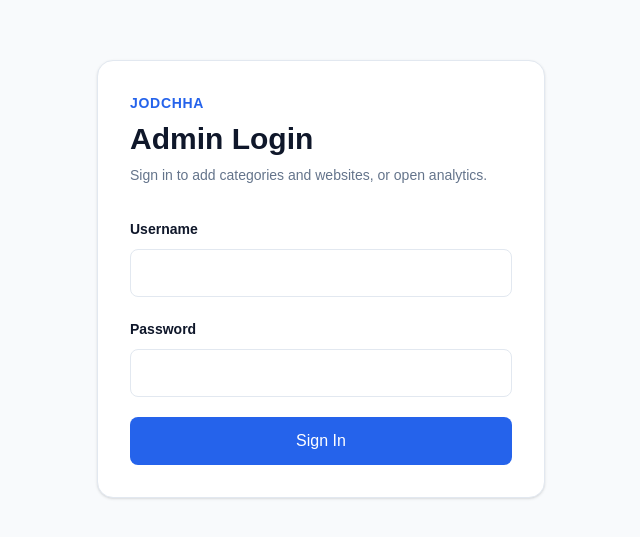
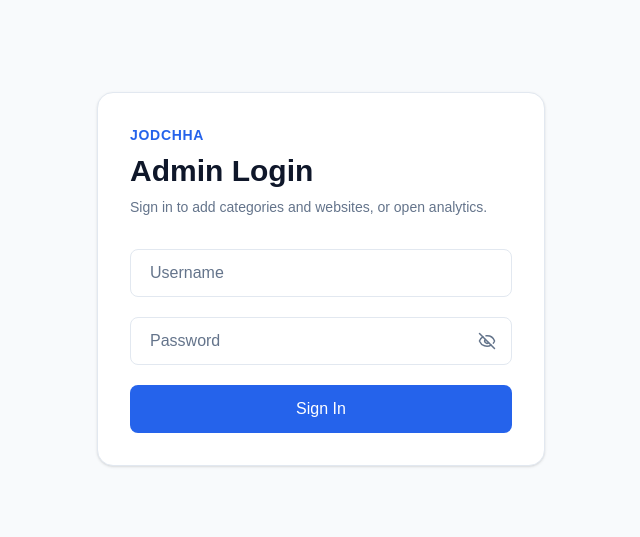
Before and after one commit to sameer9860/Jodchha, a Next.js app in the folder frontend/: page /admin/login in a window 1280 px wide. Shown: the part 121-658 px from the top of the page, without its empty margins (319-959 px from the left). Built offline with nearby package versions, Linux system fonts and the light colour scheme; no server answers.

Commit message:
Improve admin login form

```diff
--- a/frontend/app/admin/login/page.tsx
+++ b/frontend/app/admin/login/page.tsx
@@ -2,6 +2,7 @@
 
 import { FormEvent, useState } from "react";
 import { useRouter } from "next/navigation";
+import { Eye, EyeOff } from "lucide-react";
 
 import { ApiError, loginAdmin } from "@/lib/api";
 
@@ -12,6 +13,7 @@ export default function AdminLoginPage() {
 
   const [username, setUsername] = useState("");
   const [password, setPassword] = useState("");
+  const [showPassword, setShowPassword] = useState(false);
   const [error, setError] = useState("");
   const [loading, setLoading] = useState(false);
   const [nextPath, setNextPath] = useState("/admin");
@@ -62,42 +64,55 @@ export default function AdminLoginPage() {
         </div>
 
         <form onSubmit={handleSubmit} className="space-y-5">
-          <div>
-            <label
-              htmlFor="username"
-              className="text-sm font-semibold text-[var(--foreground)]"
-            >
-              Username
-            </label>
-
+          <div className="relative">
             <input
               id="username"
               type="text"
+              placeholder=" "
               value={username}
               onChange={(event) => setUsername(event.target.value)}
               required
               autoComplete="username"
-              className="mt-2 h-12 w-full rounded-lg border border-[var(--border)] px-4 text-[var(--foreground)] outline-none transition placeholder:text-[var(--muted)] focus:border-[var(--primary)] focus:ring-2 focus:ring-blue-100"
+              className="peer h-12 w-full rounded-lg border border-[var(--border)] bg-transparent px-4 text-[var(--foreground)] outline-none transition placeholder:text-transparent focus:border-[var(--primary)] focus:ring-2 focus:ring-blue-100"
             />
+            <label
+              htmlFor="username"
+              className="pointer-events-none absolute left-4 top-0 -translate-y-1/2 bg-[var(--white)] px-1 text-xs font-medium text-[var(--primary)] transition-all peer-placeholder-shown:top-1/2 peer-placeholder-shown:text-base peer-placeholder-shown:text-[var(--muted)] peer-focus:top-0 peer-focus:text-xs peer-focus:text-[var(--primary)]"
+            >
+              Username
+            </label>
           </div>
 
-          <div>
-            <label
-              htmlFor="password"
-              className="text-sm font-semibold text-[var(--foreground)]"
-            >
-              Password
-            </label>
-
+          <div className="relative">
             <input
               id="password"
-              type="password"
+              type={showPassword ? "text" : "password"}
+              placeholder=" "
               value={password}
               onChange={(event) => setPassword(event.target.value)}
               required
               autoComplete="current-password"
-              className="mt-2 h-12 w-full rounded-lg border border-[var(--border)] px-4 text-[var(--foreground)] outline-none transition placeholder:text-[var(--muted)] focus:border-[var(--primary)] focus:ring-2 focus:ring-blue-100"
+              className="peer h-12 w-full rounded-lg border border-[var(--border)] bg-transparent py-2 pl-4 pr-12 text-[var(--foreground)] outline-none transition placeholder:text-transparent focus:border-[var(--primary)] focus:ring-2 focus:ring-blue-100"
             />
+            <label
+              htmlFor="password"
+              className="pointer-events-none absolute left-4 top-0 -translate-y-1/2 bg-[var(--white)] px-1 text-xs font-medium text-[var(--primary)] transition-all peer-placeholder-shown:top-1/2 peer-placeholder-shown:text-base peer-placeholder-shown:text-[var(--muted)] peer-focus:top-0 peer-focus:text-xs peer-focus:text-[var(--primary)]"
+            >
+              Password
+            </label>
+            <button
+              type="button"
+              onClick={() => setShowPassword((visible) => !visible)}
+              aria-label={showPassword ? "Hide password" : "Show password"}
+              aria-pressed={showPassword}
+              className="absolute right-3 top-1/2 -translate-y-1/2 rounded p-1 text-[var(--muted)] transition hover:text-[var(--foreground)] focus-visible:outline-2 focus-visible:outline-offset-2 focus-visible:outline-[var(--primary)]"
+            >
+              {showPassword ? (
+                <Eye aria-hidden="true" size={18} />
+              ) : (
+                <EyeOff aria-hidden="true" size={18} />
+              )}
+            </button>
           </div>
 
 
```
